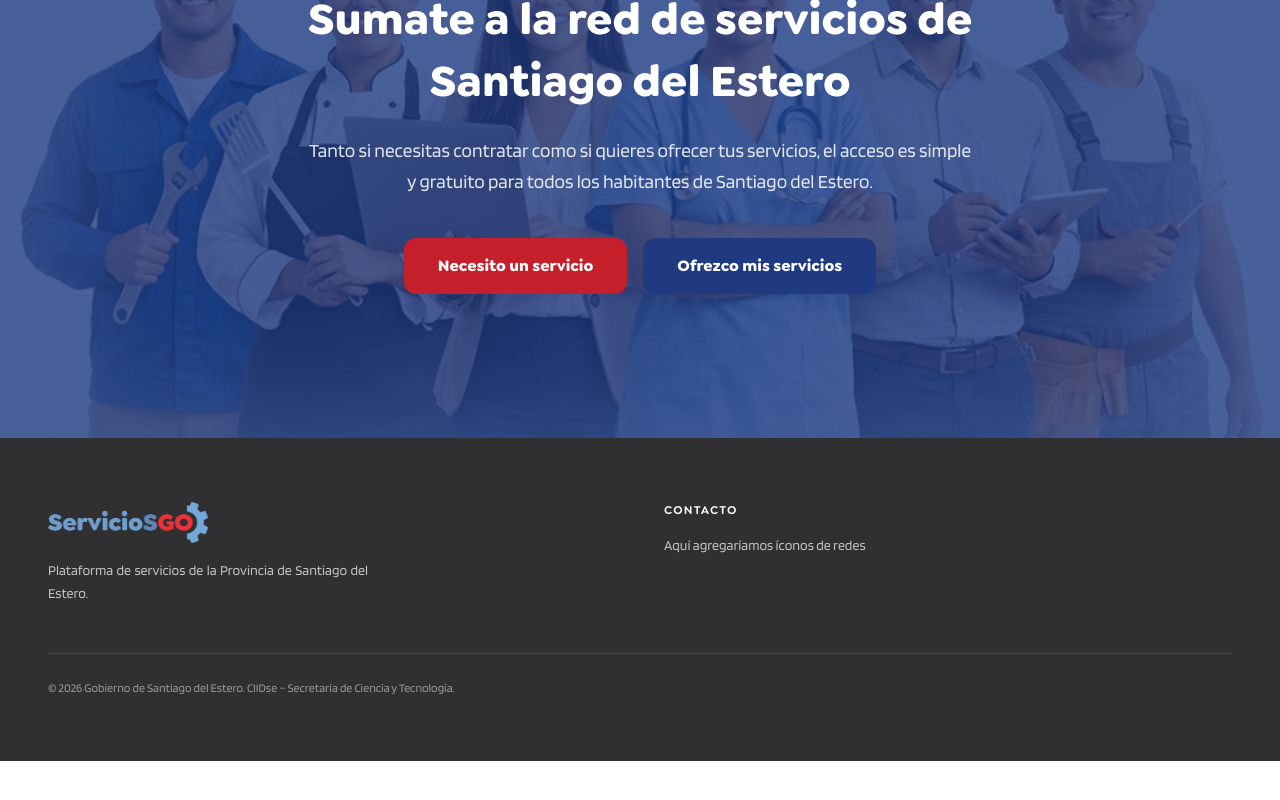
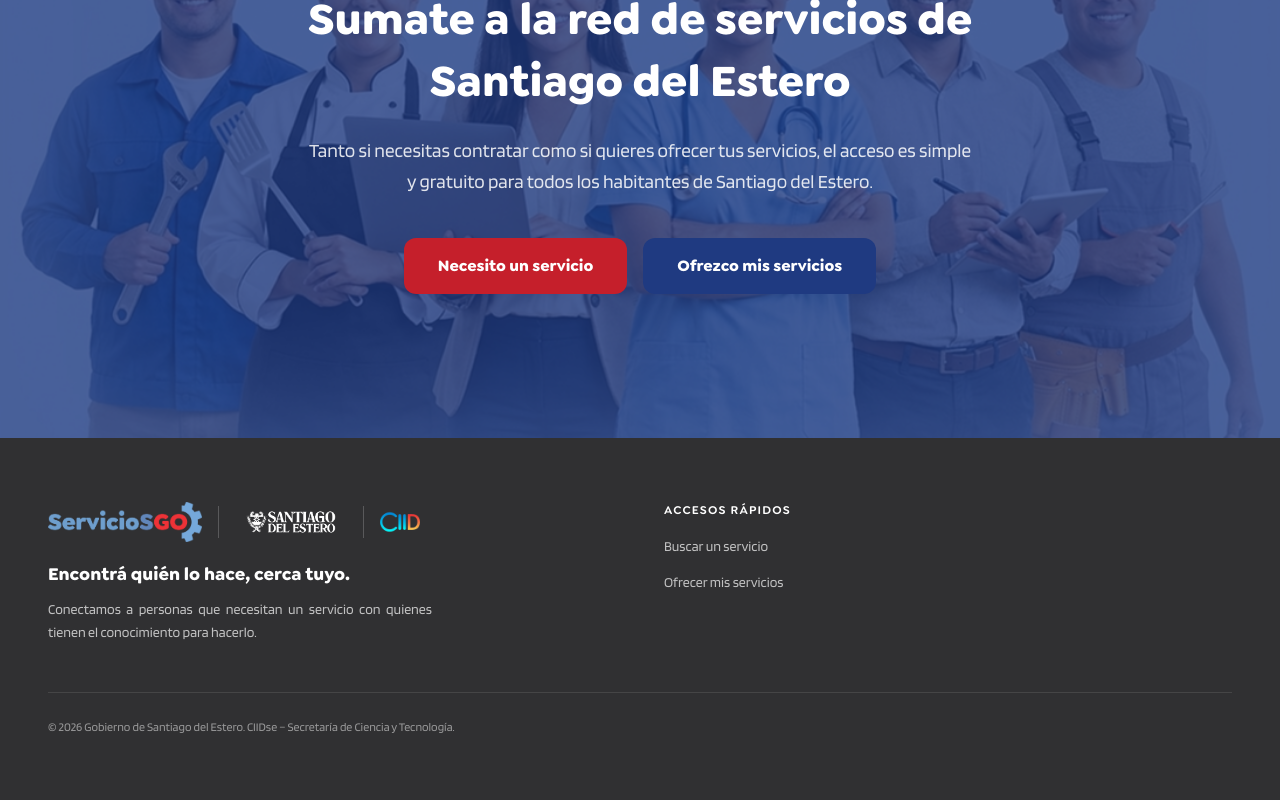
Before and after one commit to agustinatahhan/serviciosgo, a Next.js app: page / in a window 1280 px wide. Shown: the part 2756-3556 px from the top of the page. Before the commit the page ends 3517 px from the top, so only its background shows below. Built offline with nearby package versions, Linux system fonts and the light colour scheme.

Commit message:
fix: footer

```diff
--- a/components/sections/Footer.tsx
+++ b/components/sections/Footer.tsx
@@ -2,6 +2,17 @@
 
 import Image from "next/image";
 import { motion } from "framer-motion";
+
+const quickLinks = [
+  {
+    label: "Buscar un servicio",
+    href: "https://serviciosgo.qxm.com.ar/pedido/nuevo",
+  },
+  {
+    label: "Ofrecer mis servicios",
+    href: "https://serviciosgo.qxm.com.ar/registro/trabajadores",
+  },
+];
 
 export default function Footer() {
   return (
@@ -14,27 +25,63 @@ export default function Footer() {
           transition={{ duration: 0.5, ease: "easeOut" }}
           className="grid grid-cols-1 lg:grid-cols-2 gap-12"
         >
-          <div className="flex flex-col gap-4">
+          {/* Columna 1 */}
+          <div className="flex flex-col gap-5">
+            <div className="flex items-center gap-4">
               <Image
                 src="/images/logos/serviciosgo.png"
                 alt="Logo ServicioSGO"
                 width={160}
                 height={44}
-              className="object-contain object-left"
+                className="object-contain h-10 w-auto"
               />
-            <p className="font-body text-white/70 text-sm leading-relaxed max-w-xs">
-              Plataforma de servicios de la Provincia de
-              Santiago del Estero.
+              <div className="w-px h-8 bg-white/20" />
+              <Image
+                src="/images/logos/logoblanco.png"
+                alt="Logo Santiago del Estero"
+                width={80}
+                height={44}
+                className="object-contain h-10 w-auto"
+              />
+              <div className="w-px h-8 bg-white/20" />
+              <Image
+                src="/images/logos/ciid.png"
+                alt="Logo Santiago del Estero"
+                width={80}
+                height={44}
+                className="object-contain h-10 w-auto"
+              />
+              <div className="h-10 w-20" aria-hidden="true" />
+            </div>
+
+            <div className="flex flex-col gap-3 max-w-sm">
+              <p className="font-heading font-bold text-white text-lg leading-snug">
+                Encontrá quién lo hace, cerca tuyo.
+              </p>
+              <p className="font-body text-white/70 text-sm leading-relaxed">
+                Conectamos a personas que necesitan un servicio con quienes
+                tienen el conocimiento para hacerlo.
               </p>
             </div>
+          </div>
 
+          {/* Columna 2 */}
           <div className="flex flex-col gap-4">
             <h6 className="font-heading font-semibold text-white tracking-widest text-xs uppercase">
-              Contacto
+              Accesos rápidos
             </h6>
-          <p className="font-body text-white/70 text-sm leading-relaxed max-w-xs">
-             Aquí agregaríamos íconos de redes
-            </p>
+            <ul className="flex flex-col gap-3">
+              {quickLinks.map((link) => (
+                <li key={link.href}>
+                  <a
+                    href={link.href}
+                    className="font-body text-white/70 text-sm hover:text-white transition-colors"
+                  >
+                    {link.label}
+                  </a>
+                </li>
+              ))}
+            </ul>
           </div>
         </motion.div>
 
--- a/components/sections/Hero.tsx
+++ b/components/sections/Hero.tsx
@@ -22,7 +22,7 @@ export default function Hero() {
         priority
       />
 
-      <div className="relative z-10 max-w-7xl mx-auto px-6 lg:px-12 w-full pt-40 pb-40 lg:py-16">
+      <div className="relative z-10 max-w-7xl mx-auto px-6 lg:px-12 w-full pt-30 pb-30 lg:py-16">
         <div className="flex flex-col justify-center gap-4 max-w-2xl mx-auto items-center text-center lg:mx-0 lg:items-start lg:text-left">
           <motion.div
             initial={{ opacity: 0, y: 20 }}
```
Also changed, not shown: public/images/logos/ciid.png (added), public/images/logos/logoblanco.png (added). Lines whose indentation alone changed are shown as unchanged.
